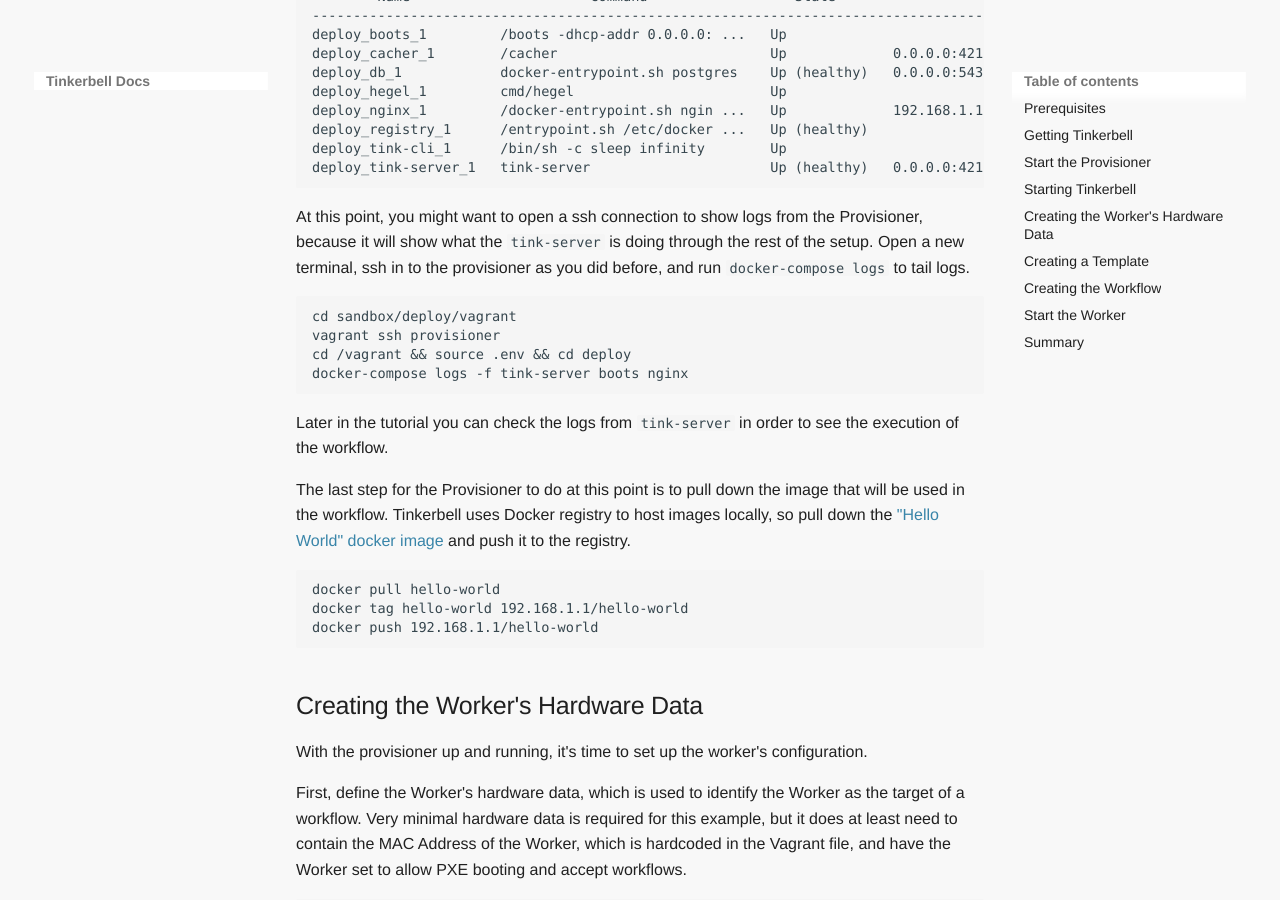
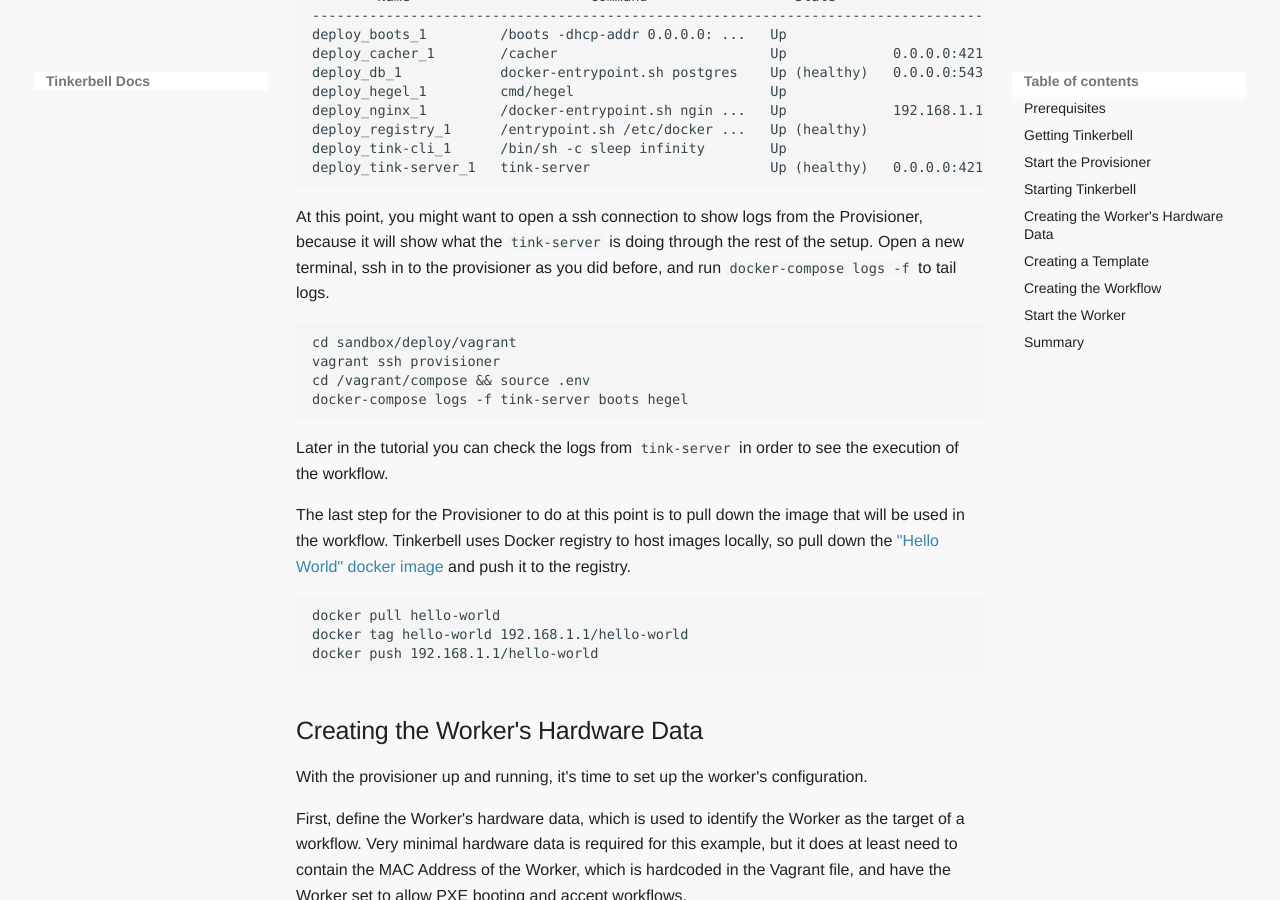
Before and after one commit to tinkerbell/tinkerbell-docs, an MkDocs documentation site: the page built from docs/setup/local-vagrant.md, in a window 1280 px wide and 900 px high, scrolled down 2082 px. Built offline with MkDocs 1.6.1 and Material for MkDocs 9.7.7, drawn with Linux system fonts in a browser that asks for light colours; some web fonts are replaced.

Commit message:
Additional path changes

````diff
--- a/docs/setup/local-vagrant.md
+++ b/docs/setup/local-vagrant.md
@@ -92,13 +92,13 @@ deploy_tink-cli_1      /bin/sh -c sleep infinity        Up
 deploy_tink-server_1   tink-server                      Up (healthy)   0.0.0.0:42113->42113/tcp, 0.0.0.0:42114->42114/tcp
 ```
 
-At this point, you might want to open a ssh connection to show logs from the Provisioner, because it will show what the `tink-server` is doing through the rest of the setup. Open a new terminal, ssh in to the provisioner as you did before, and run `docker-compose logs` to tail logs.
+At this point, you might want to open a ssh connection to show logs from the Provisioner, because it will show what the `tink-server` is doing through the rest of the setup. Open a new terminal, ssh in to the provisioner as you did before, and run `docker-compose logs -f` to tail logs.
 
 ```
 cd sandbox/deploy/vagrant
 vagrant ssh provisioner
-cd /vagrant && source .env && cd deploy
-docker-compose logs -f tink-server boots nginx
+cd /vagrant/compose && source .env
+docker-compose logs -f tink-server boots hegel
 ```
 
 Later in the tutorial you can check the logs from `tink-server` in order to see the execution of the workflow.
````
